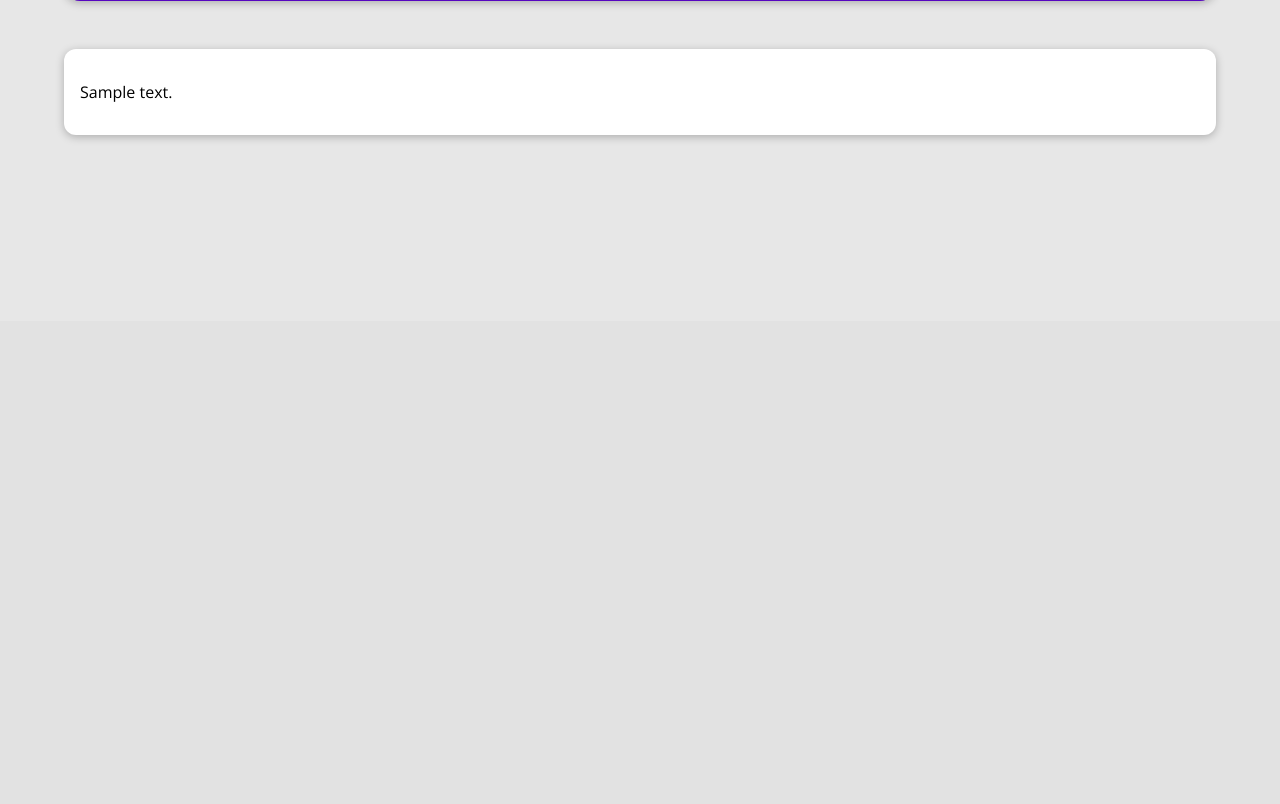
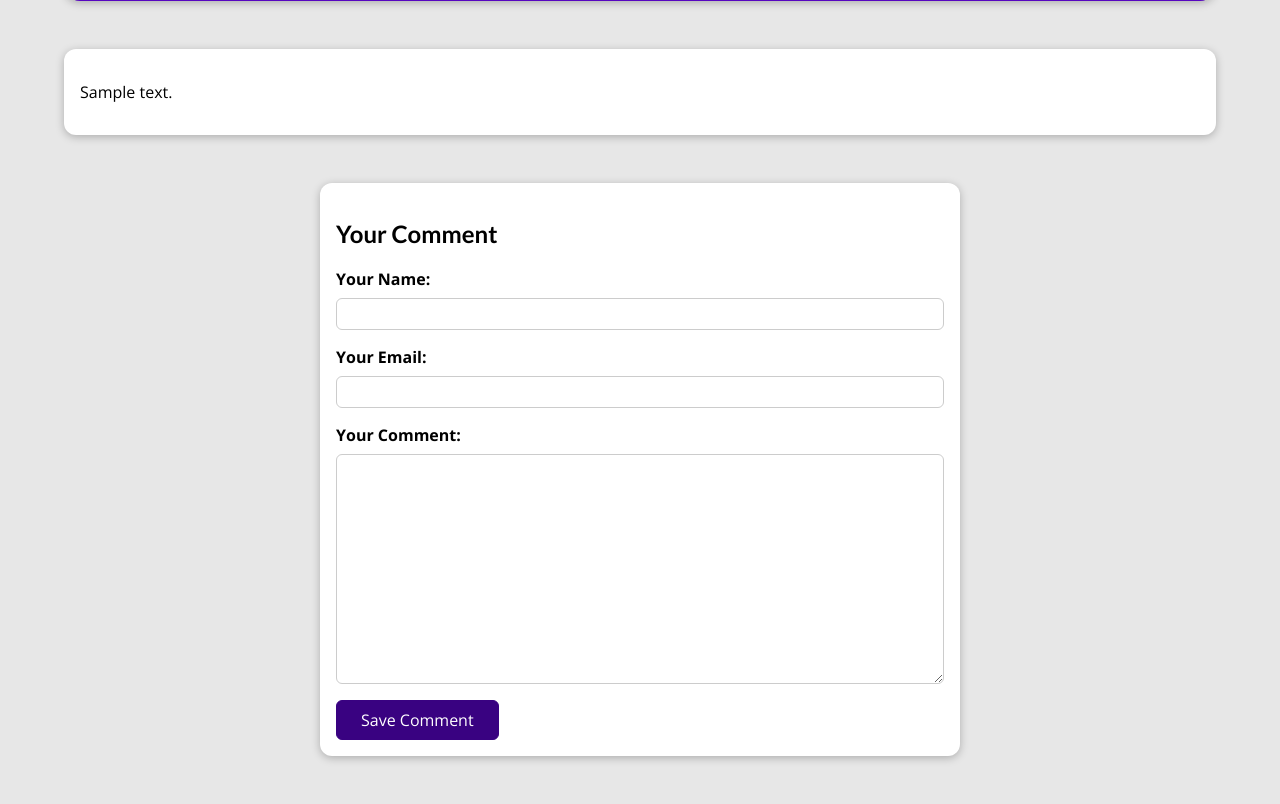
Before and after one commit to Eldres/Blog-with-python-django, a Django app: a page that uses blog/templates/blog/post-detail.html in a window 1280 px wide. Shown: the part 479-1283 px from the top of the page. Before the commit the page ends 618 px from the top, so only its background shows below. Run offline with Django 3.2, Linux system fonts and the light colour scheme; tables that the repository leaves empty hold one stand-in row (values such as "Sample post"); grey boxes marked "Sample" are stand-in pictures.

Commit message:
restructured the SinglePostView class view to be a generic View to override the get and post funcs. Created a ModelForm for the CommentForm. Added the form to the post-detail template and added some styling.

```diff
--- /dev/null
+++ b/blog/forms.py
@@ -0,0 +1,15 @@
+from django import forms
+
+from .models import Comment
+
+
+class CommentForm(forms.ModelForm):
+    class Meta:
+        model = Comment
+        fields = "__all__"
+        exclude = ["post"]
+        labels = {
+            "user_name": "Your Name",
+            "user_email": "Your Email",
+            "text": "Your Comment"
+        }
--- a/blog/static/blog/post-detail.css
+++ b/blog/static/blog/post-detail.css
@@ -48,13 +48,32 @@ body {
   font-weight: bold;
 }
 
-#summary a{
-  color:white;
+#summary a {
+  color: white;
   text-decoration: none;
 }
 
 #summary time {
   font-weight: bold;
+}
+
+#read-later {
+  margin: 2rem 0;
+}
+
+#read-later button {
+  background-color: transparent;
+  border: 1px solid white;
+  padding: 0.5rem 2rem;
+  font: inherit;
+  color: white;
+  cursor: pointer;
+}
+
+#read-later button:hover,
+#read-later button:active {
+  background-color: white;
+  color: #390281;
 }
 
 main {
@@ -73,3 +92,113 @@ main {
   padding: 0.5rem 1rem;
   border-radius: 8px;
 }
+
+#comment-form {
+  margin: 3rem auto;
+  width: 90%;
+  max-width: 40rem;
+  border-radius: 12px;
+  background-color: white;
+  box-shadow: 0 2px 8px rgba(0, 0, 0, 0.25);
+  padding: 1rem;
+}
+
+#comment-form button {
+  font: inherit;
+  background-color: #390281;
+  color: white;
+  border: 1px solid #390281;
+  padding: 0.5rem 1.5rem;
+  border-radius: 6px;
+  cursor: pointer;
+}
+
+#comment-form button:hover,
+#comment-form button:active {
+  background-color: #4f0ba7;
+  border-color: #4f0ba7;
+}
+
+.form-control {
+  margin-bottom: 1rem;
+}
+
+.form-control label {
+  font-weight: bold;
+  margin-bottom: 0.5rem;
+  display: block;
+}
+
+.form-control input,
+.form-control textarea {
+  display: block;
+  width: 100%;
+  font: inherit;
+  padding: 0.25rem;
+  border-radius: 6px;
+  border: 1px solid #ccc;
+}
+
+.errorlist {
+  list-style: none;
+  margin: 0.5rem 0;
+  padding: 0;
+  color: #d6000b;
+}
+
+.invalid label {
+  color: #d6000b;
+}
+
+.invalid input,
+.invalid textarea {
+  border-color: #d6000b;
+  background-color: #ffe6e7;
+}
+
+#alert {
+  margin: 8rem auto 3rem auto;
+  border: 1px solid #d6000b;
+  background-color: #ffe6e7;
+  padding: 1rem;
+  width: 90%;
+  max-width: 40rem;
+}
+
+#alert a {
+  text-decoration: none;
+  border: 1px solid #d6000b;
+  background-color: #d6000b;
+  color: white;
+  padding: 0.25rem 1.5rem;
+  border-radius: 6px;
+}
+
+#comments {
+  margin: 3rem auto;
+  width: 90%;
+  max-width: 60rem;
+  border-radius: 12px;
+  background-color: white;
+  box-shadow: 0 2px 8px rgba(0, 0, 0, 0.25);
+  padding: 1rem 2rem;
+}
+
+#comments ul {
+  list-style: none;
+  margin: 0;
+  padding: 0;
+}
+
+#comments li {
+  margin-bottom: 1rem;
+  border-bottom: 2px solid #ccc;
+}
+
+#comments li:last-of-type {
+  border-bottom: none;
+}
+
+#comments h2 {
+  color: #464646;
+}
--- a/blog/templates/blog/post-detail.html
+++ b/blog/templates/blog/post-detail.html
@@ -25,9 +25,18 @@
   {{ post.content|linebreaks }}
 </main>
 
-<div>
-  <form>
-
+<section id="comment-form">
+  <h2>Your Comment</h2>
+  <form action="{% url "post-detail-page" post.slug %}" method="POST">
+    {% csrf_token %}
+    {% for form_field in comment_form %}
+      <div class="form-control">
+        {{ form_field.label_tag }}
+        {{ form_field }}
+        {{ form_field.errors }}
+      </div>
+    {% endfor %}
+    <button>Save Comment</button>
   </form>
-</div>
+</section>
 {% endblock %}
--- a/blog/views.py
+++ b/blog/views.py
@@ -1,7 +1,11 @@
-from django.shortcuts import render, get_object_or_404
-from django.views.generic import ListView, DetailView
+from django.shortcuts import render
+from django.http import HttpResponseRedirect
+from django.urls import reverse
+from django.views.generic import ListView
+from django.views import View
 
 from .models import Post
+from .forms import CommentForm
 
 
 class IndexPageView(ListView):
@@ -36,14 +40,32 @@ class AllPostsView(ListView):
 #     })
 
 
-class SinglePostView(DetailView):
-    template_name: str = "blog/post-detail.html"
-    model = Post
+class SinglePostView(View):
+    def get(self, request, slug):
+        post = Post.objects.get(slug=slug)
+        context = {
+            "post": post,
+            "post_tags": post.tag.all(),
+            "comment_form": CommentForm()
+        }
+        return render(request, "blog/post-detail.html", context)
 
-    def get_context_data(self, **kwargs):
-        context = super().get_context_data(**kwargs)
-        context["post_tags"] = self.object.tag.all()
-        return context
+    def post(self, request, slug):
+        comment_form = CommentForm(request.POST)
+        post = Post.objects.get(slug=slug)
+
+        if comment_form.is_valid():
+            comment = comment_form.save(commit=False)
+            comment.post = post
+            comment.save()
+            return HttpResponseRedirect(reverse("post-detail-page", args=[slug]))
+
+        context = {
+            "post": post,
+            "post_tags": post.tag.all(),
+            "comment_form": CommentForm()
+        }
+        return render(request, "blog/post-detail.html", context)
 
 
 # def post_detail(request, slug):
```
